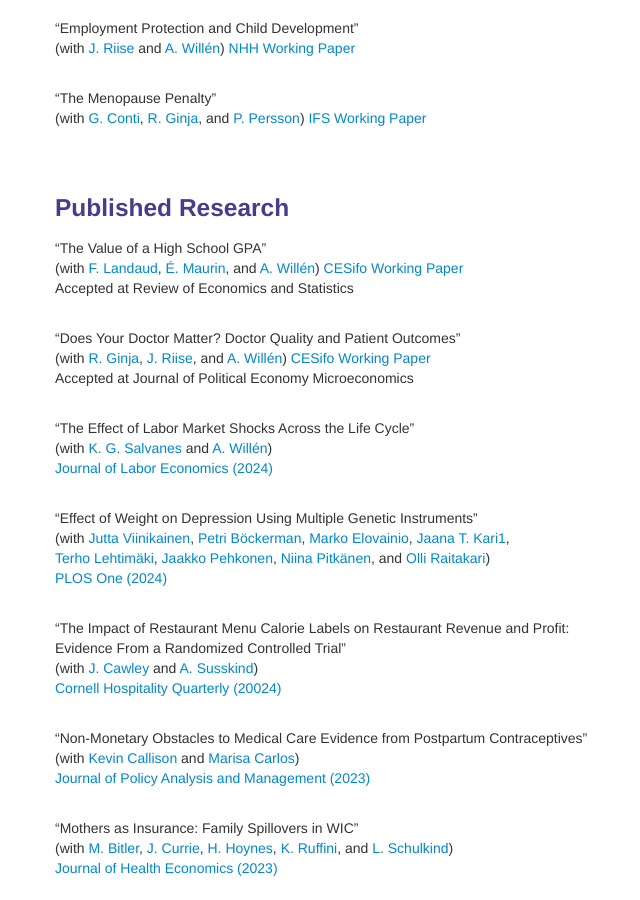
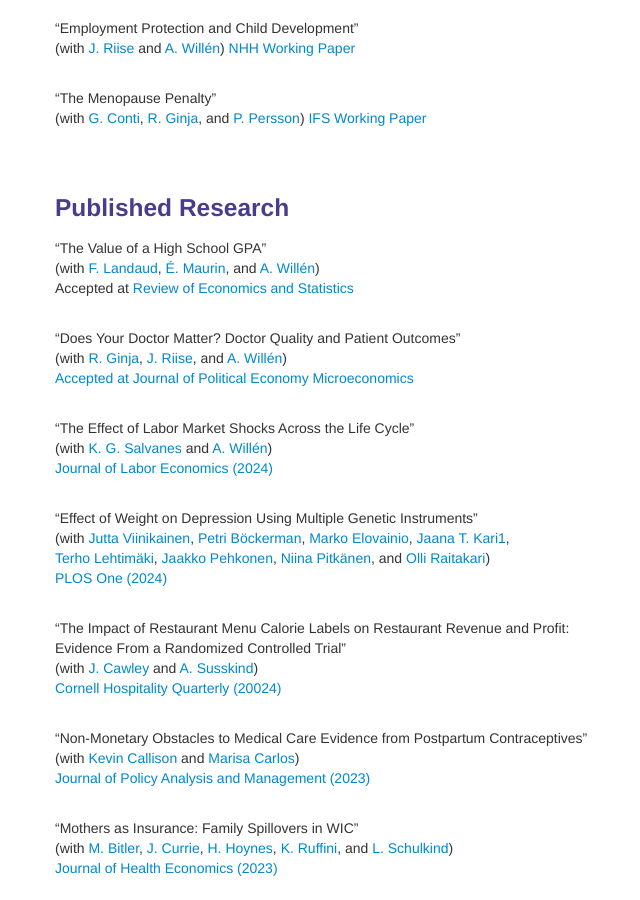
Before and after one commit to bjwillage/bjwillage.github.io, a Jekyll site: the page built from pages/research.md, in a window 1280 px wide and 900 px high, scrolled down 334 px. Shown: the whole window, without its empty margins (235-875 px from the left). Built offline with Jekyll 4.4.1, drawn with Linux system fonts in a browser that asks for light colours.

Commit message:
Update research.md

```diff
--- a/pages/research.md
+++ b/pages/research.md
@@ -33,15 +33,13 @@ description: Barton Willage's research
 ### Published Research
 
 "The Value of a High School GPA"<br>
-(with [F. Landaud](https://sites.google.com/view/fannylandaud/home?authuser=0),  [É. Maurin](https://www.parisschoolofeconomics.eu/en/maurin-eric/), and [A. Willén](https://www.alexanderwillen.com/))
-[CESifo Working Paper](https://www.cesifo.org/en/publikationen/2022/working-paper/getting-lucky-long-term-consequences-exam-luck)<br>
-Accepted at Review of Economics and Statistics
+(with [F. Landaud](https://sites.google.com/view/fannylandaud/home?authuser=0),  [É. Maurin](https://www.parisschoolofeconomics.eu/en/maurin-eric/), and [A. Willén](https://www.alexanderwillen.com/))<br>
+Accepted at [Review of Economics and Statistics](https://doi.org/10.1162/rest_a_01422)
 <br><br>
 
 "Does Your Doctor Matter? Doctor Quality and Patient Outcomes"<br>
-(with [R. Ginja](https://sites.google.com/site/rcginja/), [J. Riise](https://sites.google.com/site/riisejulie), and [A. Willén](https://www.alexanderwillen.com/))
-[CESifo Working Paper](https://www.cesifo.org/en/publikationen/2022/working-paper/does-your-doctor-matter-doctor-quality-and-patient-outcomes)<br>
-Accepted at Journal of Political Economy Microeconomics
+(with [R. Ginja](https://sites.google.com/site/rcginja/), [J. Riise](https://sites.google.com/site/riisejulie), and [A. Willén](https://www.alexanderwillen.com/))<br>
+[Accepted at Journal of Political Economy Microeconomics](https://www.journals.uchicago.edu/doi/10.1086/732838)
 <br><br>
 
 "The Effect of Labor Market Shocks Across the Life Cycle"<br>
```
